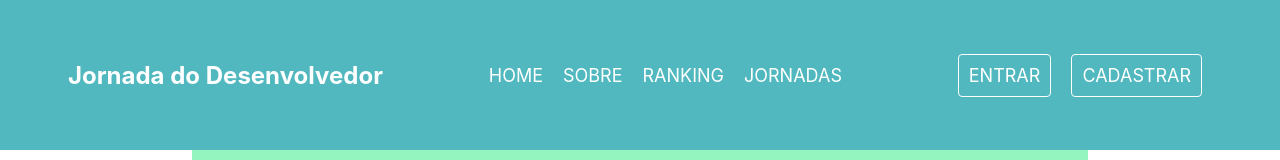
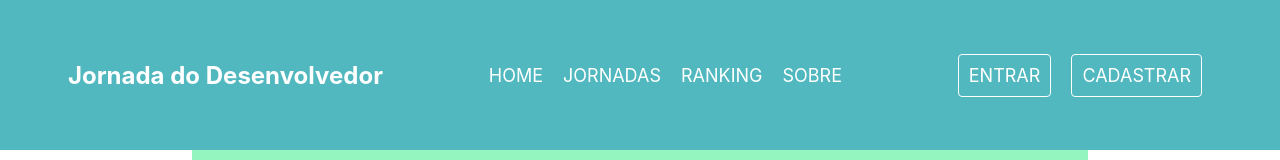
Before and after one commit to delberss/Delber_Kennedy_Nicolas_Wesley, a React (Create React App) app: page / in a window 1280 px wide. Shown: the top 160 px of the page. Built offline with nearby package versions, Linux system fonts and the light colour scheme.

Commit message:
mudança header

```diff
--- a/src/Header/Header.js
+++ b/src/Header/Header.js
@@ -44,14 +44,15 @@ class Header extends Component {
                             <a href="/">HOME</a>
 
                         </li>
-                        <li >
-                            <a href="/sobre">SOBRE</a>
+                        <li>
+                            <a href="/jornadas">JORNADAS </a>
                         </li>
                         <li>
                             <a href="/ranking">RANKING</a>
                         </li>
-                        <li>
-                            <a href="/jornadas">JORNADAS </a>
+
+                        <li >
+                            <a href="/sobre">SOBRE</a>
                         </li>
 
                     </ul>
```
